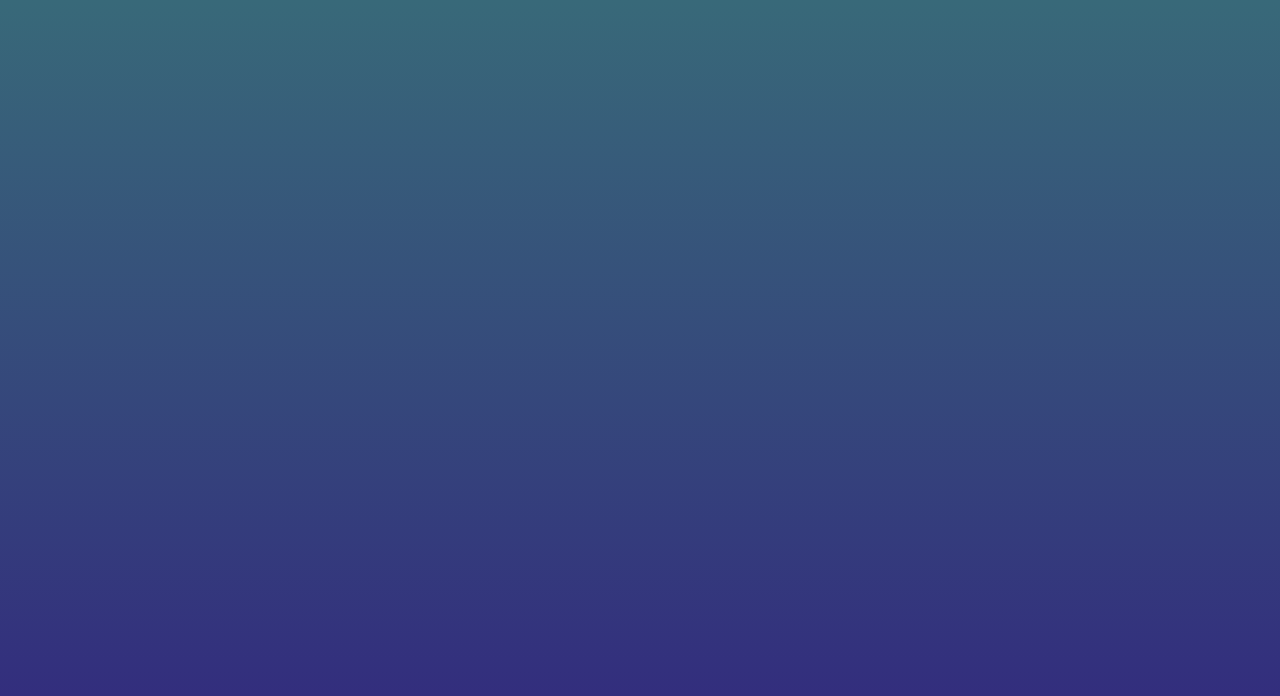
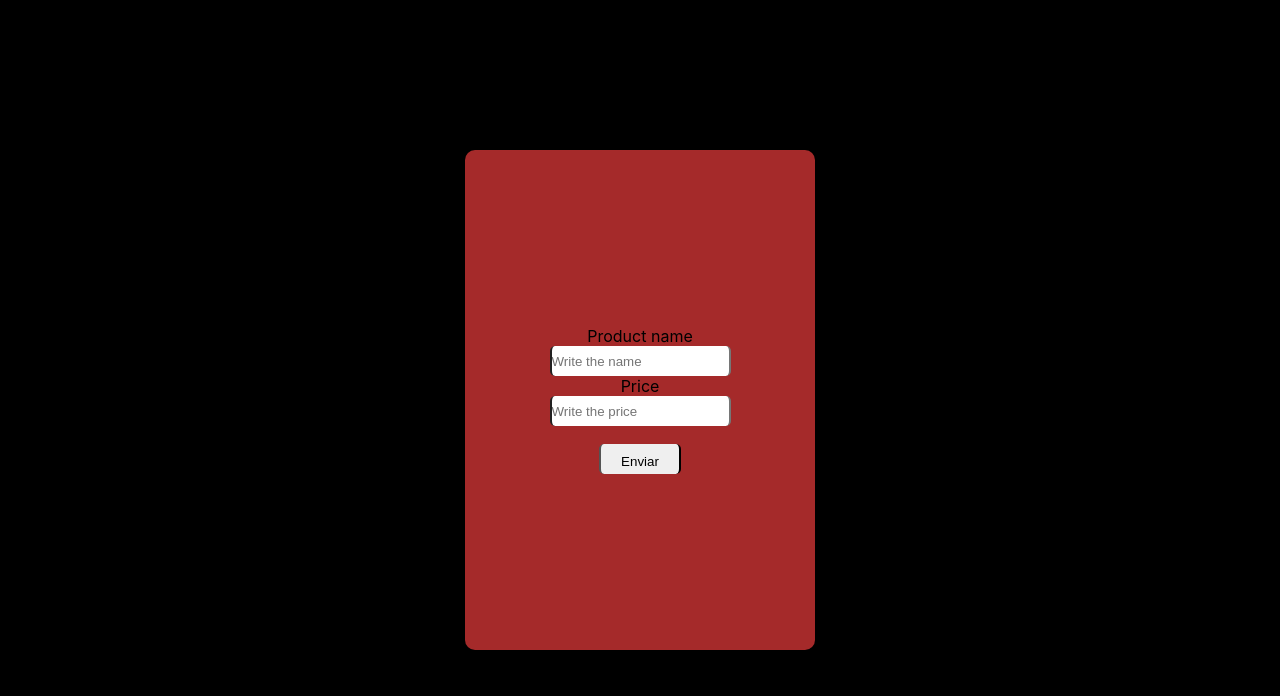
Before and after one commit to Maria25182/project_microservices, a React (Create React App) app: page /Products in a window 1280 px wide. Shown: the top 696 px of the page. Built offline with nearby package versions, Linux system fonts and the light colour scheme.

Commit message:
Agg primer diseño formulario Andres

```diff
--- a/src/components/products/Products.css
+++ b/src/components/products/Products.css
@@ -0,0 +1,48 @@
+* {
+    margin: 0;
+    padding: 0;
+    box-sizing: border-box;
+}
+.form-container{
+    display: flex;
+    height:100vh ;
+    width: 100%;
+    background-color: rgb(0, 0, 0);
+    justify-content: center;
+    align-items: center;
+
+
+}
+
+.form-box {
+    display: flex;
+    width: 350px;
+    height: 500px;
+    background: brown;
+    border-radius: 10px;
+    justify-content: center;
+    align-items: center;
+}
+
+.form-product>form>label  {
+    border-top: 50px;
+    border-bottom: 50px;
+
+}
+
+.form-product > form > input {
+    height: 30px;
+    border-radius: 5px;
+    border-top: 50px;
+    border-bottom: 50px;
+}
+
+.form-product-btn {
+    text-align: center;
+    justify-content: center;
+}
+
+.btn_enviar {
+    padding: 10px 20px;
+    margin-top: 18px;
+}
--- a/src/components/products/Products.js
+++ b/src/components/products/Products.js
@@ -1,10 +1,23 @@
 import React from 'react'
-
+import './Products.css';
 const Products = () => {
     return (
-        <div>
+        <div className="form-container">
 
+        <div className="form-box">
+            <div className="form-product">
+                <form className="form-product-btn">
+                    < label htmlFor="productname">Product name</label><br/>
+                    <input name="productname" id="productname" type="text" placeholder="Write the name" /><br/>
+
+                    <label htmlFor="productprice">Price</label><br/>
+                    <input name="productprice" id="productprice" type="text" placeholder="Write the price" /><br/>
+
+                    <input className='btn_enviar' name="productsubmit" id="productsubmit" type="submit" value="Enviar" /><br/>
+                </form>
+            </div>
         </div>
+    </div>
     )
 }
 
```
